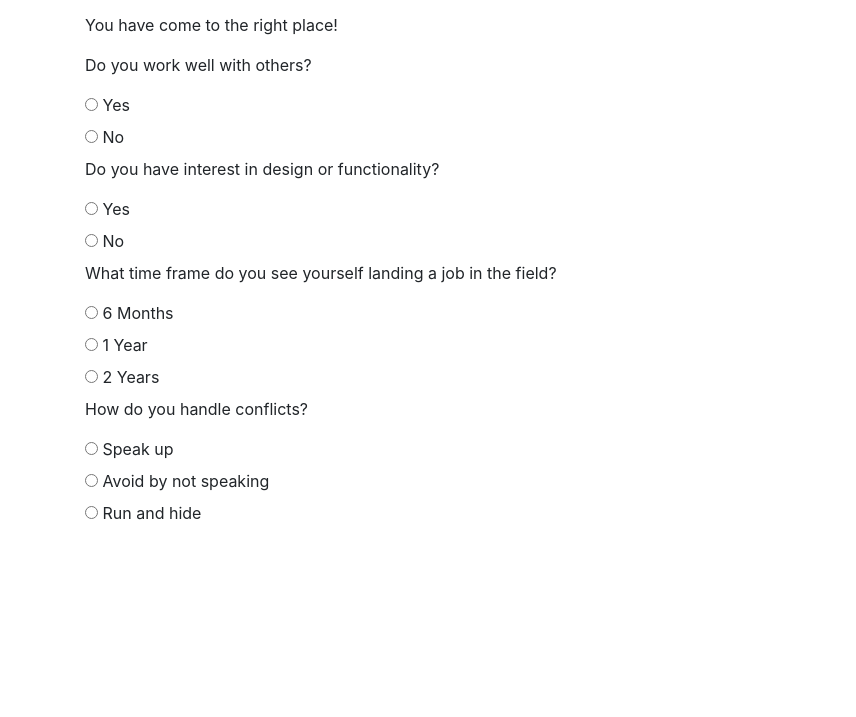
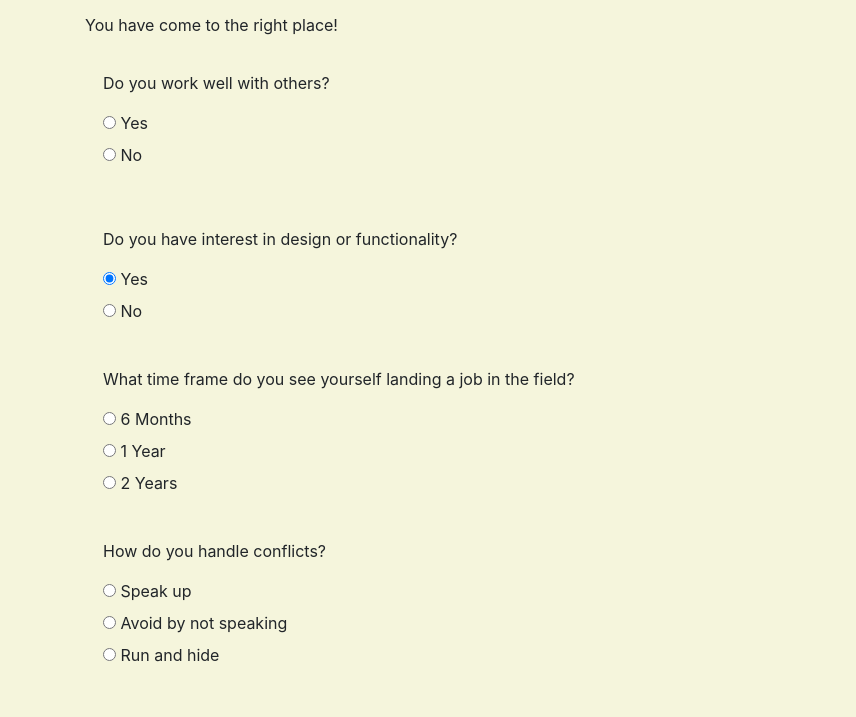
Before and after one commit to glenbuck503/program-selector, a plain HTML site: page index.html in a window 1280 px wide. Shown: the part 83-800 px from the top of the page, without its empty margins (0-856 px from the left). Drawn offline with Linux system fonts and the light colour scheme.

Commit message:
add form group to first question

```diff
--- a/css/styles.css
+++ b/css/styles.css
@@ -0,0 +1,22 @@
+body {
+  background-color: beige;
+}
+
+.questionOne {
+  margin-top:auto;
+  padding: 18px;
+}
+
+.questionTwo {
+  margin-top:auto;
+  padding: 18px;
+}
+.questionThree {
+  margin-top:auto;
+  padding: 18px;
+}
+
+.questionFour {
+  margin-top:auto;
+  padding: 18px;
+}
--- a/index.html
+++ b/index.html
@@ -15,26 +15,28 @@
     <p>So you're looking to get into programming and don't know which language would best fit you?</p>
     <p>You have come to the right place!</p>
     <form id="selector">
+      <div class="form-group">
       <div class="questionOne">
         <p>Do you work well with others?</p>
         <div class="radio">
           <label>
-            <input type="radio" name="operator" value="1">
+            <input type="radio" name="operator" value="1" checked>
             Yes
           </label>
         </div>
         <div class="radio">
           <label>
-            <input type="radio" name="operator" value="2">
+            <input type="radio" name="operator2" value="2">
             No
           </label>
         </div>
       </div>
+    </div>
       <div class="questionTwo">
         <p>Do you have interest in design or functionality?</p>
         <div class="radio">
           <label>
-            <input type="radio" name="operator" value="1">
+            <input type="radio" name="operator" value="1" checked>
             Yes
           </label>
         </div>
```
